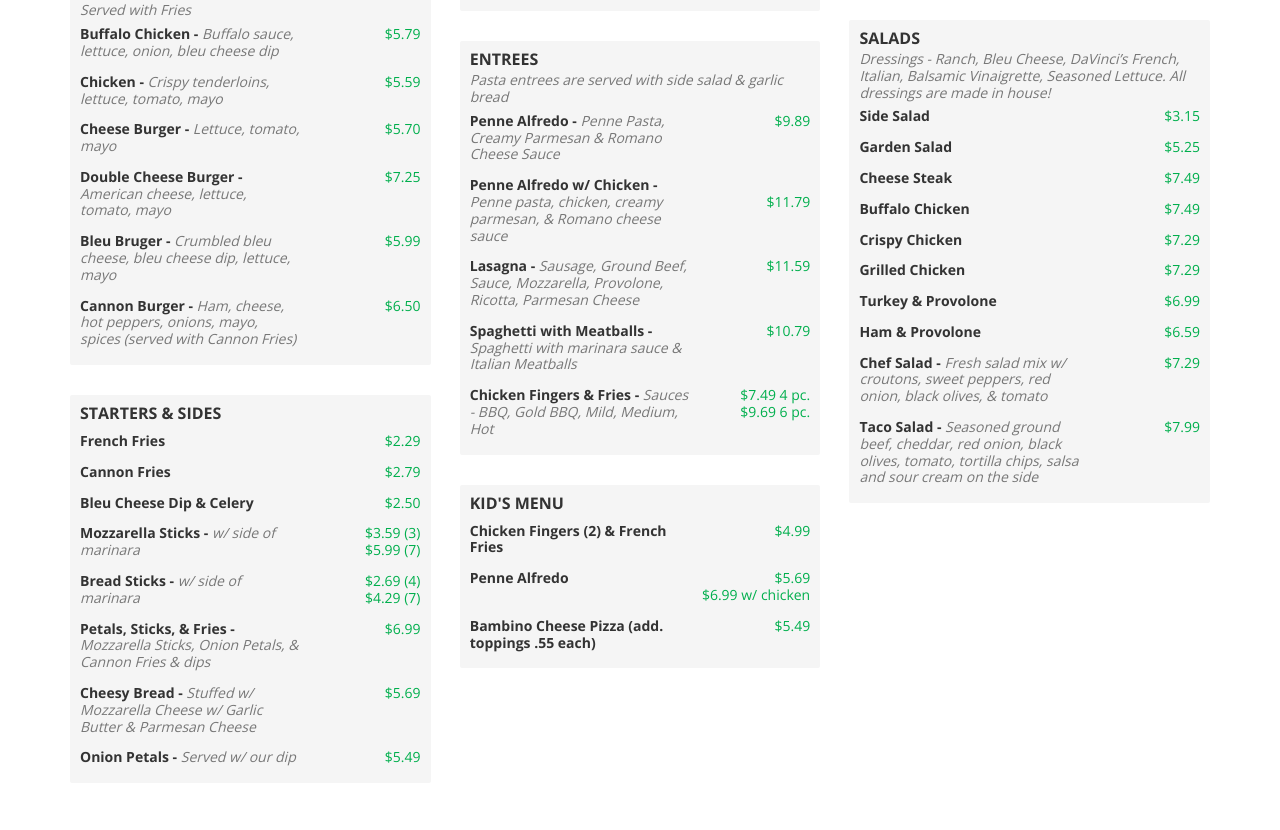
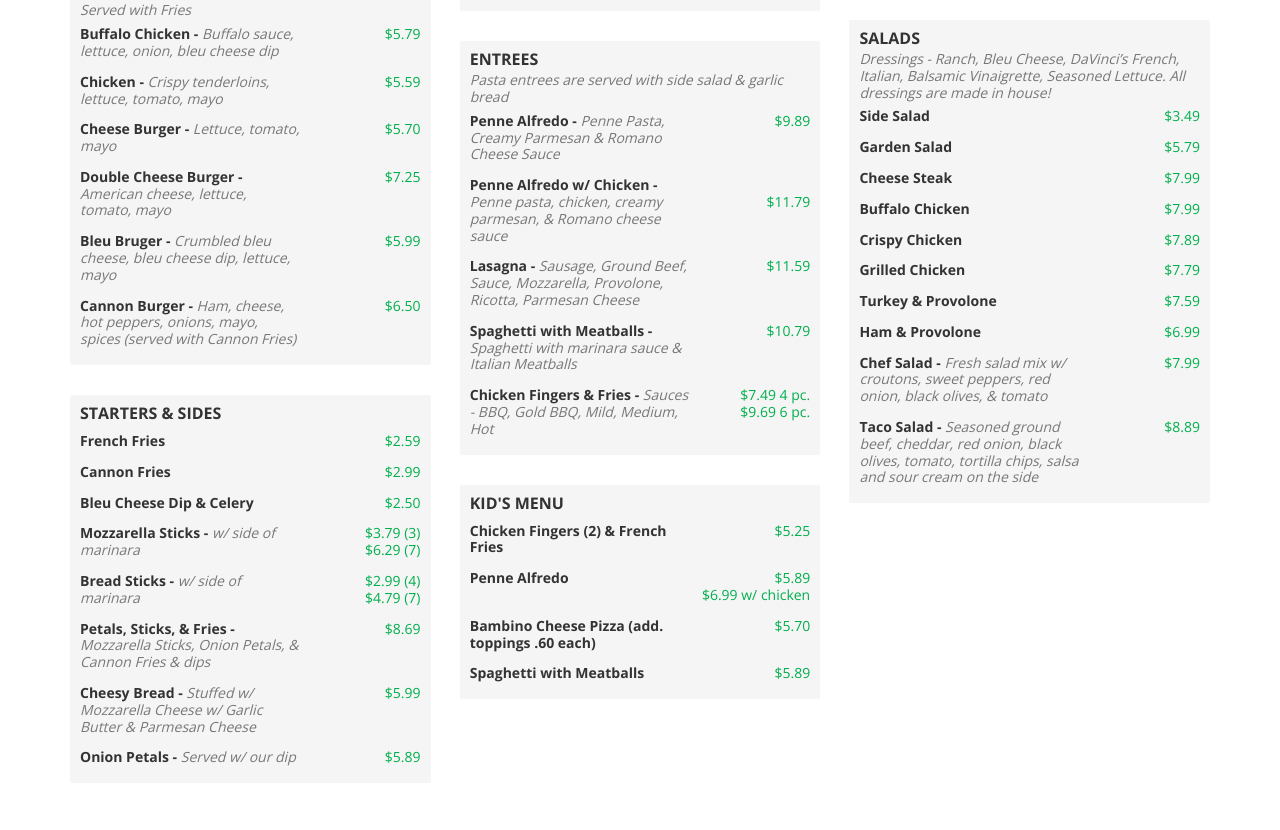
Before and after one commit to awolfe76/davincis, a Jekyll site: the page built from menu.md, in a window 1280 px wide. Shown: the part 1053-1883 px from the top of the page. Built offline with Jekyll 4.4.1, drawn with Linux system fonts in a browser that asks for light colours.

Commit message:
kids, salads, app prices

```diff
--- a/menu.md
+++ b/menu.md
@@ -188,61 +188,63 @@ salads:
   desc: Dressings - Ranch, Bleu Cheese, DaVinci’s French, Italian, Balsamic Vinaigrette, Seasoned Lettuce. All dressings are made in house!
   items:
   - name: Side Salad
-    small: $3.15
+    small: $3.49
   - name: Garden Salad
-    small: $5.25
+    small: $5.79
   - name: Cheese Steak
-    small: $7.49
+    small: $7.99
   - name: Buffalo Chicken
-    small: $7.49
+    small: $7.99
   - name: Crispy Chicken
-    small: $7.29
+    small: $7.89
   - name: Grilled Chicken
-    small: $7.29
+    small: $7.79
   - name: Turkey &amp; Provolone
+    small: $7.59
+  - name: Ham &amp; Provolone
     small: $6.99
-  - name: Ham &amp; Provolone
-    small: $6.59
   - name: Chef Salad
     desc: Fresh salad mix w/ croutons, sweet peppers, red onion, black olives, &amp; tomato
-    small: $7.29
+    small: $7.99
   - name: Taco Salad
     desc: Seasoned ground beef, cheddar, red onion, black olives, tomato, tortilla chips, salsa and sour cream on the side
-    small: $7.99
+    small: $8.89
 sides:
   title: Starters &amp; Sides
   items:
   - name: French Fries
-    small: $2.29
+    small: $2.59
   - name: Cannon Fries
-    small: $2.79
+    small: $2.99
   - name: Bleu Cheese Dip &amp; Celery
     small: $2.50
   - name: Mozzarella Sticks
     desc: w/ side of marinara
-    small: $3.59 (3)
-    large: $5.99 (7)
+    small: $3.79 (3)
+    large: $6.29 (7)
   - name: Bread Sticks
     desc: w/ side of marinara
-    small: $2.69 (4)
-    large: $4.29 (7)
+    small: $2.99 (4)
+    large: $4.79 (7)
   - name: Petals, Sticks, &amp; Fries
     desc: Mozzarella Sticks, Onion Petals, &amp; Cannon Fries &amp; dips
-    small: $6.99
+    small: $8.69
   - name: Cheesy Bread
     desc: Stuffed w/ Mozzarella Cheese w/ Garlic Butter &amp; Parmesan Cheese
-    small: $5.69
+    small: $5.99
   - name: Onion Petals
     desc: Served w/ our dip
-    small: $5.49
+    small: $5.89
 kids:
   title: Kid's Menu
   items:
   - name: Chicken Fingers (2) &amp; French Fries
-    small: $4.99
+    small: $5.25
   - name: Penne Alfredo
-    small: $5.69
+    small: $5.89
     large: $6.99 w/ chicken
-  - name: Bambino Cheese Pizza (add. toppings .55 each)
-    small: $5.49
+  - name: Bambino Cheese Pizza (add. toppings .60 each)
+    small: $5.70
+  - name: Spaghetti with Meatballs
+    small: $5.89
 ---
```
